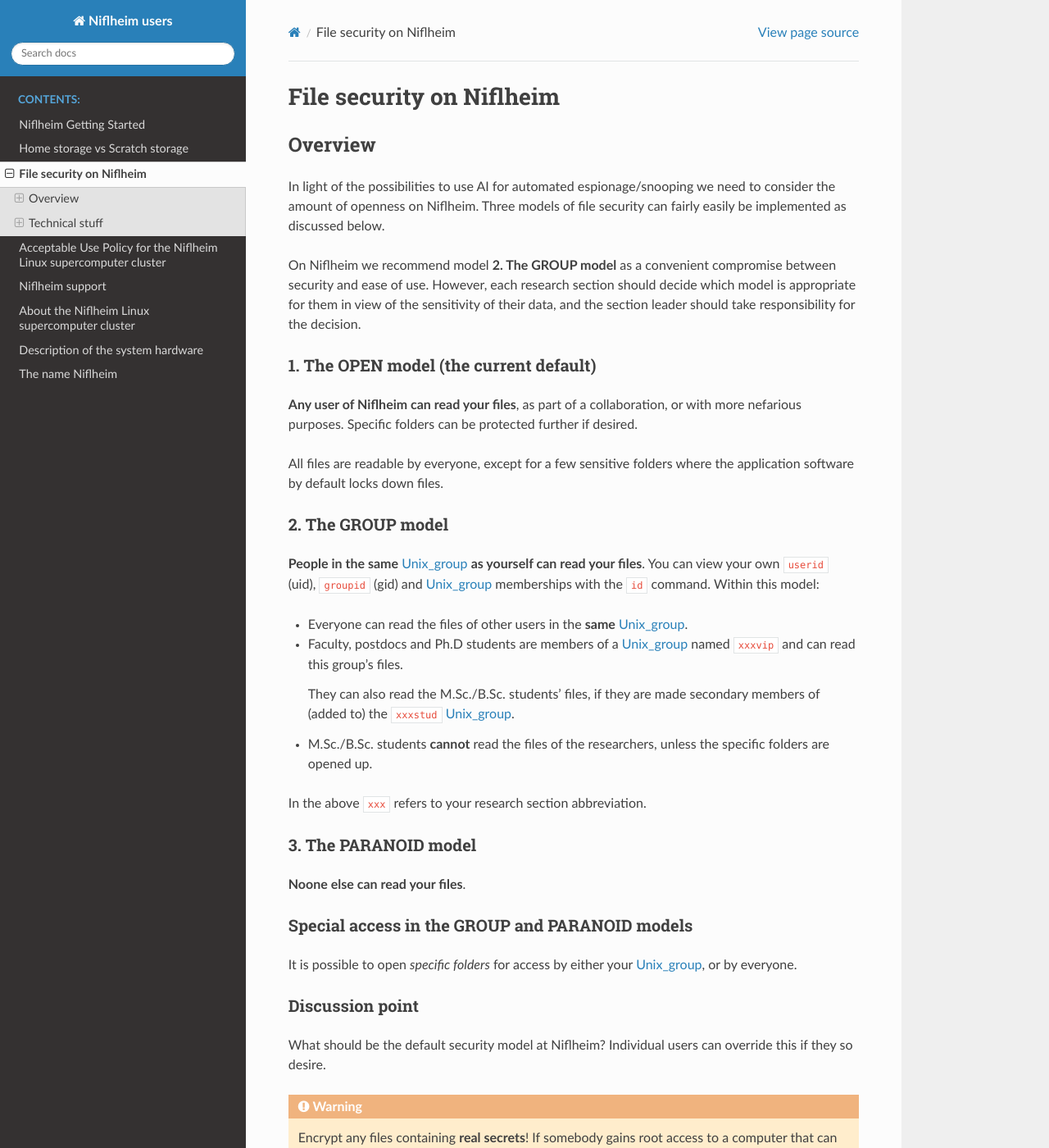
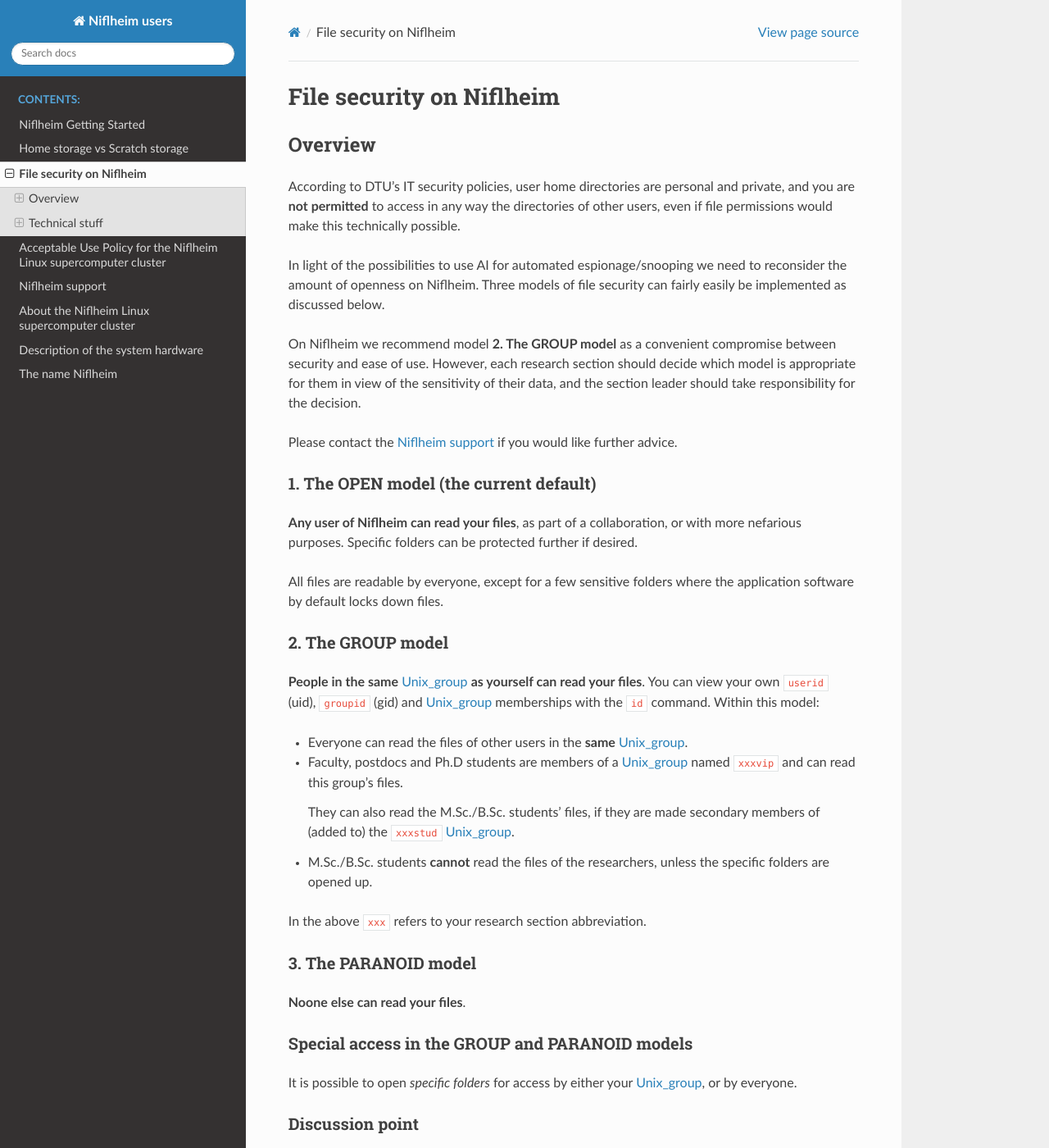
Before and after one commit to OleHolmNielsen/Niflheim_users, a Sphinx documentation site: the page built from docs/File_security_on_Niflheim.rst, in a window 1280 px wide and 1400 px high. Shown: the whole window at 82% size. Built offline with Sphinx 7.4.7 and the Read the Docs theme 3.1.0, drawn with Linux system fonts in a browser that asks for light colours; some of the changed text lies outside the part shown.

Commit message:
Link to Support

```diff
--- a/docs/File_security_on_Niflheim.rst
+++ b/docs/File_security_on_Niflheim.rst
@@ -1,3 +1,5 @@
+.. _File_security:
+
 =========================
 File security on Niflheim
 =========================
@@ -5,12 +7,18 @@
 Overview
 ===========
 
-In light of the possibilities to use AI for automated espionage/snooping we need to consider the amount of openness on Niflheim.
+According to DTU's IT security policies, user home directories are personal and private,
+and you are **not permitted** to access in any way the directories of other users,
+even if file permissions would make this technically possible.
+
+In light of the possibilities to use AI for automated espionage/snooping we need to reconsider the amount of openness on Niflheim.
 Three models of file security can fairly easily be implemented as discussed below.
 
 On Niflheim we recommend model **2. The GROUP model** as a convenient compromise between security and ease of use.
 However, each research section should decide which model is appropriate for them in view of the sensitivity of their data,
 and the section leader should take responsibility for the decision.
+
+Please contact the :ref:`Niflheim_support` if you would like further advice.
 
 1. The OPEN model (the current default)
 ----------------------------------------
@@ -150,7 +158,7 @@
 
 .. _umask_command: https://en.wikipedia.org/wiki/Umask
 
-Now you need to open your folder (in this example named ``shared``) with the desired permissions.
+Now you need to open your folder (in this example named ``shared``) with the desired permissions:
 
 - To make the folder readable by **members of the group** ``xxxstud`` it must be assigned to that group,
   and the setgid_bit_ must be set so files in the folder are also assigned to the group:
```
Also changed, not shown: other parts of docs/File_security_on_Niflheim.rst (+1 -1 lines).
